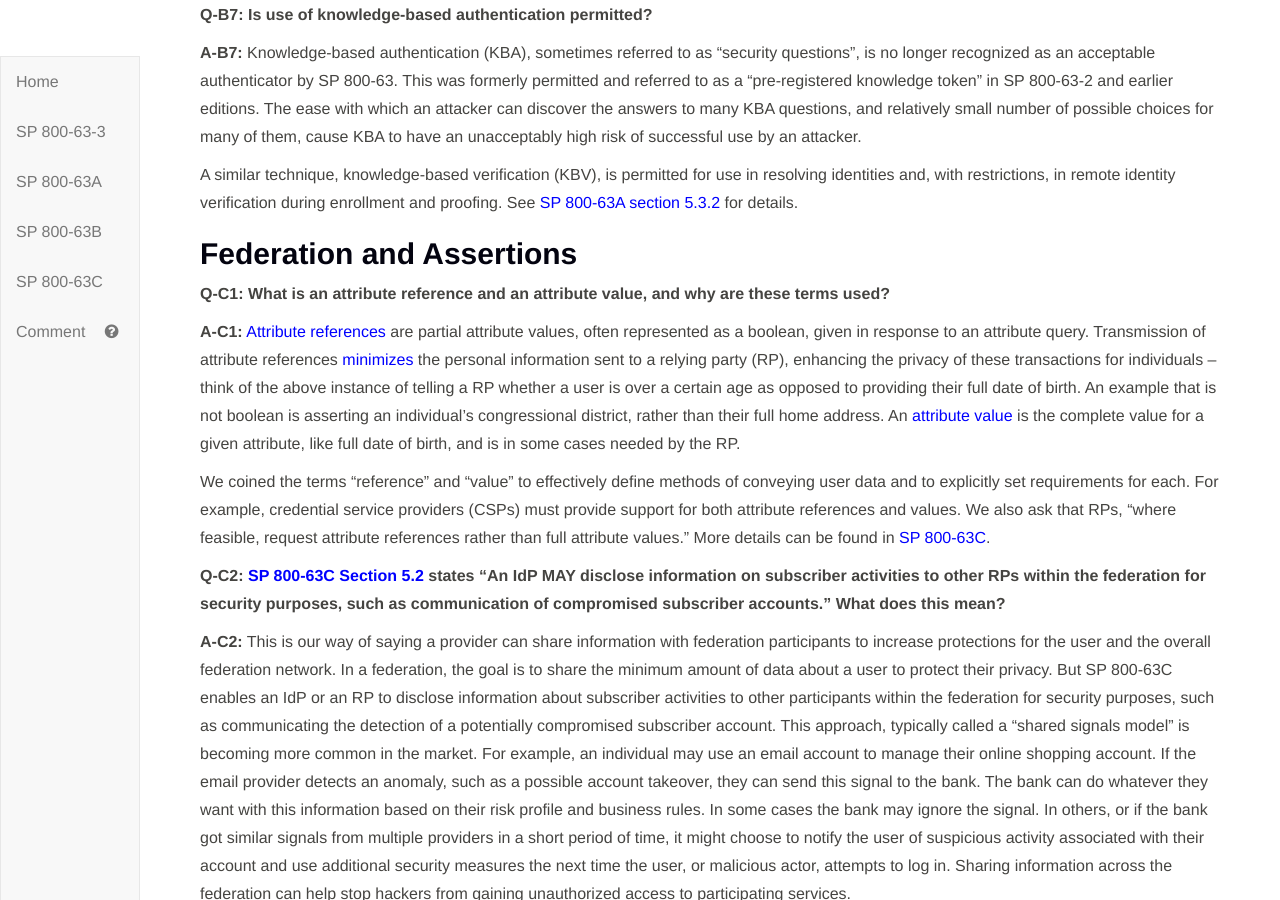
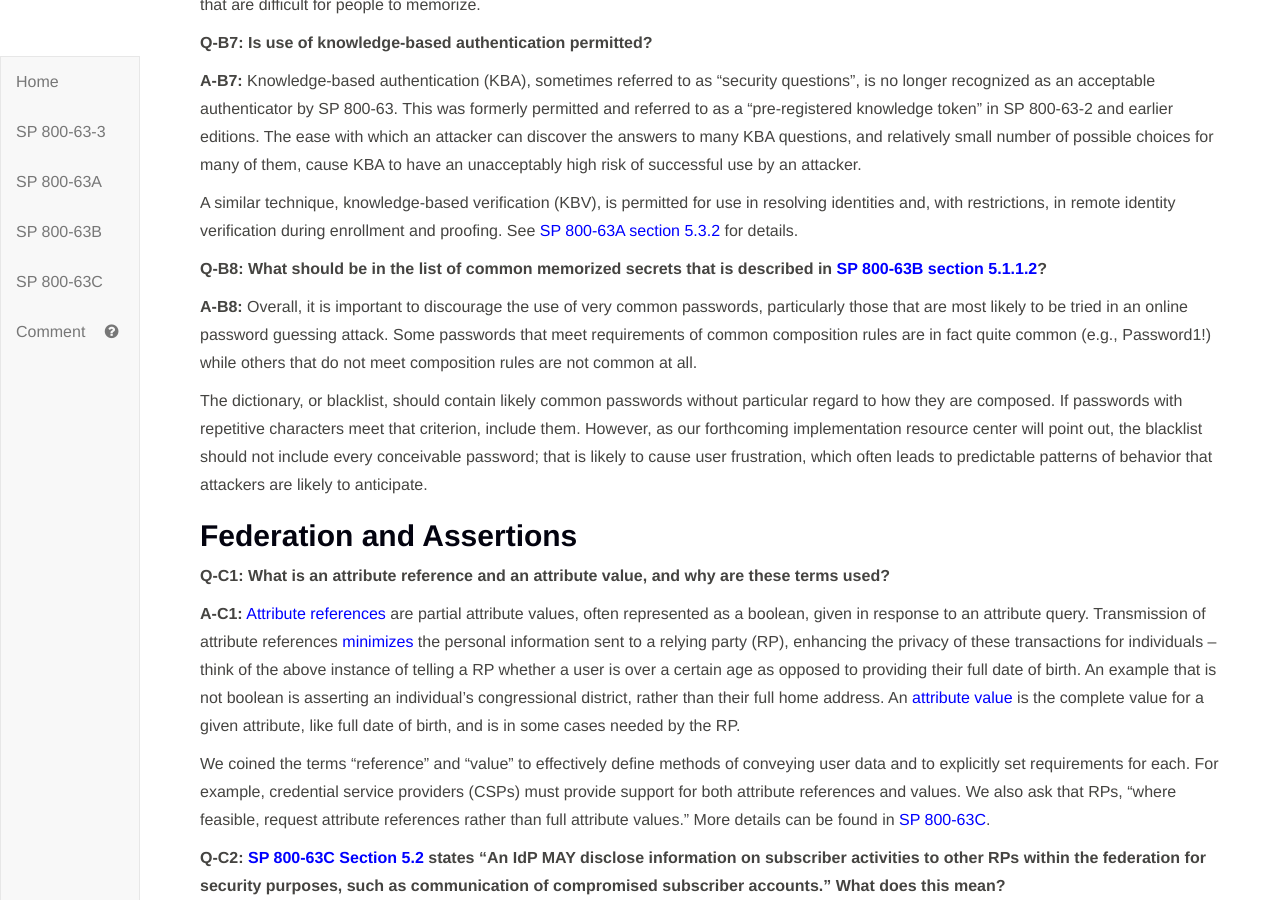
Before and after one commit to usnistgov/800-63-FAQ, a Jekyll site: the page built from faq-v1.md, in a window 1280 px wide and 900 px high, scrolled down 4658 px. Built offline with Jekyll 4.4.1, drawn with Linux system fonts in a browser that asks for light colours; our own code applies the rules of GitHub Pages for plain Markdown files; some of the changed text lies outside the part shown.

Commit message:
Add Q&A regarding memorized secret blacklists

```diff
--- a/faq-v1.md
+++ b/faq-v1.md
@@ -14,7 +14,8 @@
 <a href="#q-b4">Q-B4: What is verifier impersonation resistance?</a>
 <a href="#q-b5">Q-B5: Is password expiration no longer recommended?</a>
 <a href="#q-b6">Q-B6: Are password composition rules no longer recommended?</a>
-<a href="#q-b7">Q-B7: Is use of knowledge-based authentication permitted?
+<a href="#q-b7">Q-B7: Is use of knowledge-based authentication permitted?</a>
+<a href="#q-b8">Q-B8: What should be in the list of common memorized secrets that is described in SP 800-63B section 5.1.1.2?</a>
 
 *Federation and Assertions*
 <a href="#q-c1">Q-C1: What is an attribute reference and an attribute value, and why are these terms used?</a>
@@ -104,6 +105,12 @@ Composition rules also inadvertently encourage people to use the same password a
 
 A similar technique, knowledge-based verification (KBV), is permitted for use in resolving identities and, with restrictions, in remote identity verification during enrollment and proofing. See [SP 800-63A section 5.3.2](https://pages.nist.gov/800-63-3/sp800-63a.html#kbv) for details.
 
+<a name="q-b8"></a>**Q-B8: What should be in the list of common memorized secrets that is described in [SP 800-63B section 5.1.1.2](https://pages.nist.gov/800-63-3/sp800-63b.html#memsecretver)?**
+
+**A-B8:** Overall, it is important to discourage the use of very common passwords, particularly those that are most likely to be tried in an online password guessing attack. Some passwords that meet requirements of common composition rules are in fact quite common (e.g., Password1!) while others that do not meet composition rules are not common at all.
+
+The dictionary, or blacklist, should contain likely common passwords without particular regard to how they are composed. If passwords with repetitive characters meet that criterion, include them. However, as our forthcoming implementation resource center will point out, the blacklist should not include every conceivable password; that is likely to cause user frustration, which often leads to predictable patterns of behavior that attackers are likely to anticipate.
+
 ## Federation and Assertions
 
 <a name="q-c1"></a>**Q-C1: What is an attribute reference and an attribute value, and why are these terms used?**
```
